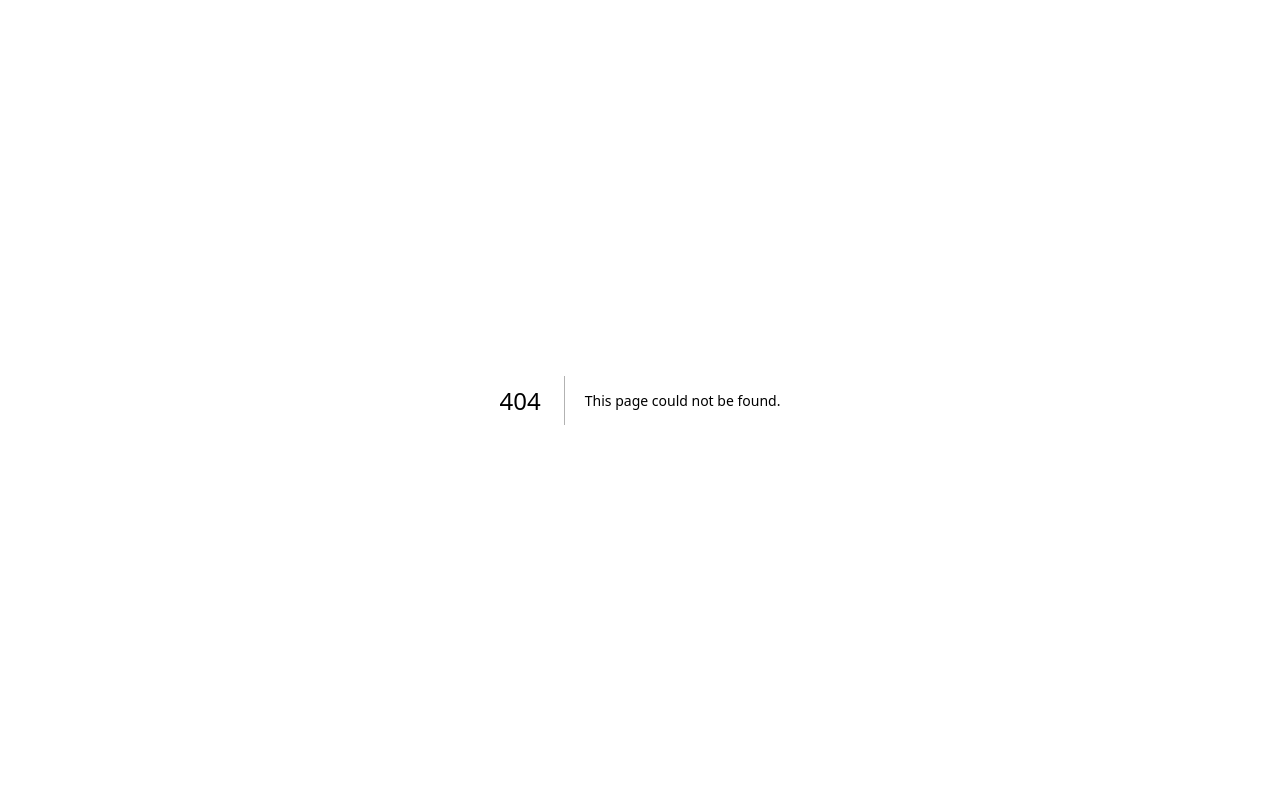
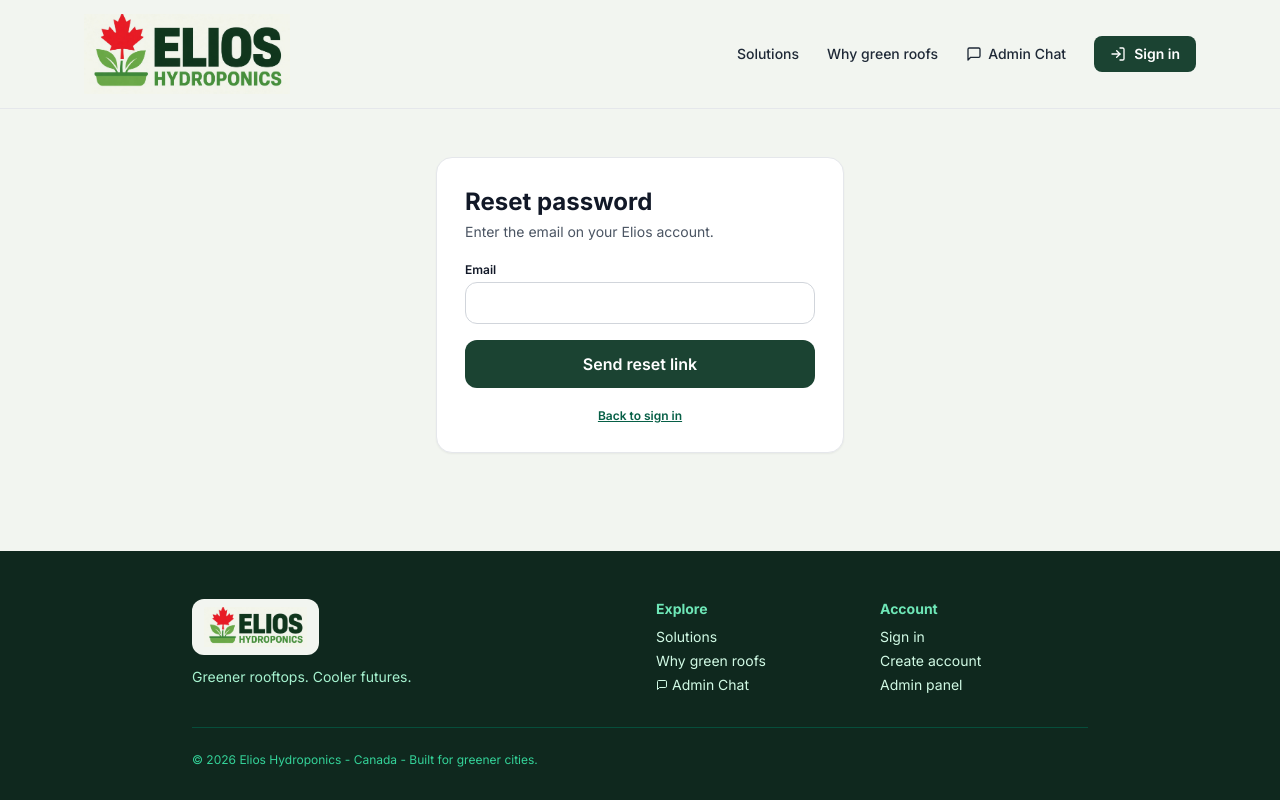
Before and after one commit to DaddyG-commits/Elios-Hydroponics, a Next.js app: page /forgot-password in a window 1280 px wide. Before the commit this address had no page. Built offline with nearby package versions, Linux system fonts and the light colour scheme.

Commit message:
Elios forgot-password page

```diff
--- /dev/null
+++ b/src/app/forgot-password/page.tsx
@@ -0,0 +1,87 @@
+'use client'
+
+import { useState } from 'react'
+import Link from 'next/link'
+import Navbar from '@/components/Navbar'
+import Footer from '@/components/Footer'
+import { requestPasswordReset } from '@/lib/user-auth'
+
+export default function ForgotPasswordPage() {
+  const [email, setEmail] = useState('')
+  const [done, setDone] = useState(false)
+  const [resetPath, setResetPath] = useState<string | null>(null)
+  const [loading, setLoading] = useState(false)
+
+  const handleSubmit = async (e: React.FormEvent) => {
+    e.preventDefault()
+    setLoading(true)
+    const result = await requestPasswordReset(email)
+    setLoading(false)
+    setDone(true)
+    if (result.ok && result.token) {
+      setResetPath(`/reset-password?token=${encodeURIComponent(result.token)}`)
+    } else {
+      setResetPath(null)
+    }
+  }
+
+  return (
+    <div className="min-h-screen bg-[#f2f5f0] text-gray-900 flex flex-col">
+      <Navbar />
+      <main className="flex-1 max-w-md mx-auto w-full px-5 py-12">
+        <div className="bg-white border border-gray-200 rounded-2xl p-7 space-y-5 shadow-sm">
+          <div>
+            <h1 className="text-2xl font-bold">Reset password</h1>
+            <p className="text-sm text-gray-600 mt-1">Enter the email on your Elios account.</p>
+          </div>
+
+          {!done ? (
+            <form onSubmit={handleSubmit} className="space-y-4">
+              <div>
+                <label className="block text-xs font-semibold mb-1">Email</label>
+                <input
+                  type="email"
+                  required
+                  value={email}
+                  onChange={(e) => setEmail(e.target.value)}
+                  className="w-full border border-gray-300 rounded-xl px-4 py-2.5 text-sm focus:outline-none focus:ring-2 focus:ring-emerald-800"
+                />
+              </div>
+              <button
+                type="submit"
+                disabled={loading}
+                className="w-full bg-[#1b4332] text-white py-3 rounded-xl font-semibold hover:bg-emerald-900 disabled:opacity-60"
+              >
+                {loading ? 'Sending…' : 'Send reset link'}
+              </button>
+            </form>
+          ) : (
+            <div className="space-y-4 text-sm text-gray-700">
+              <p>
+                If an account exists for that email, a reset link is ready. In production this would be
+                emailed; for this site the link is shown below when the account is found.
+              </p>
+              {resetPath ? (
+                <Link
+                  href={resetPath}
+                  className="block text-center bg-[#1b4332] text-white py-3 rounded-xl font-semibold hover:bg-emerald-900"
+                >
+                  Continue to set a new password
+                </Link>
+              ) : (
+                <p className="text-gray-500">You can try again or contact support if needed.</p>
+              )}
+            </div>
+          )}
+
+          <p className="text-xs text-center text-gray-600">
+            <Link href="/login" className="text-emerald-800 font-semibold underline">
+              Back to sign in
+            </Link>
+          </p>
+        </div>
+      </main>
+      <Footer />
+    </div>
+  )
+}
```
